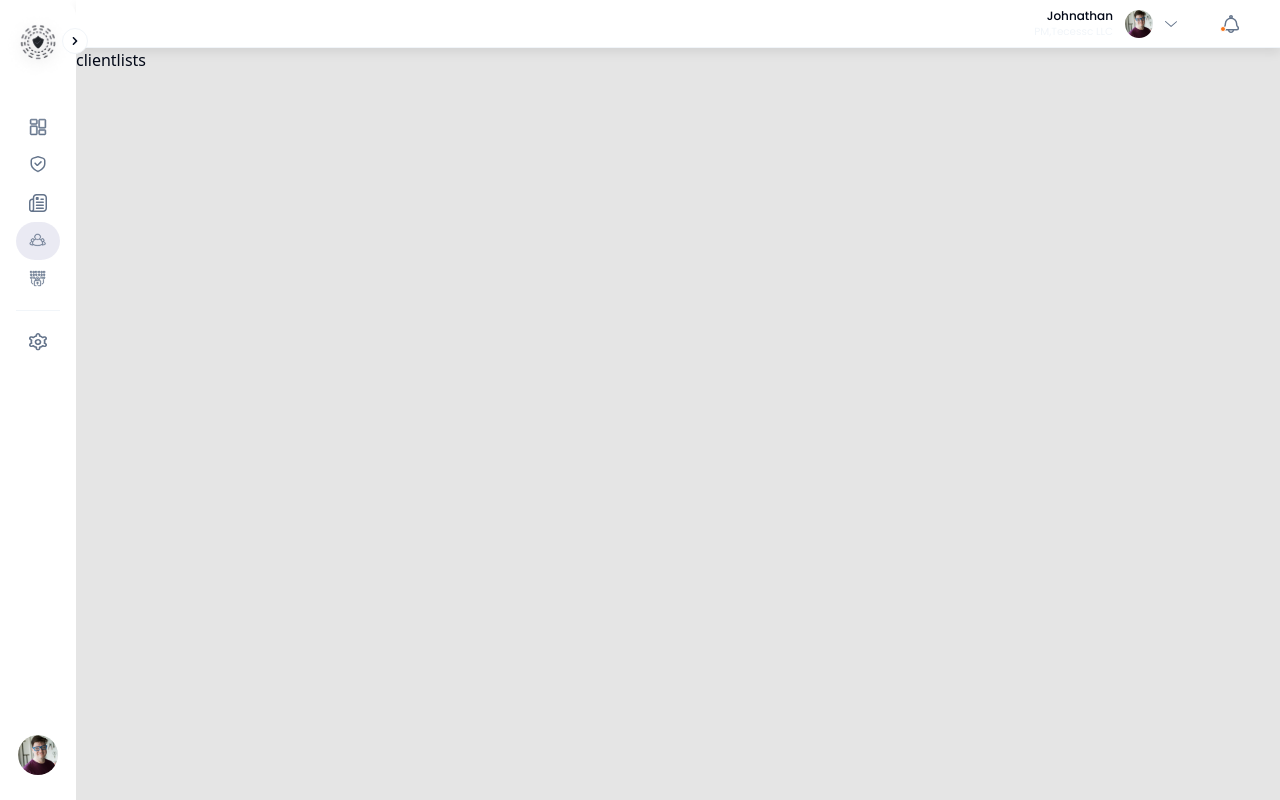
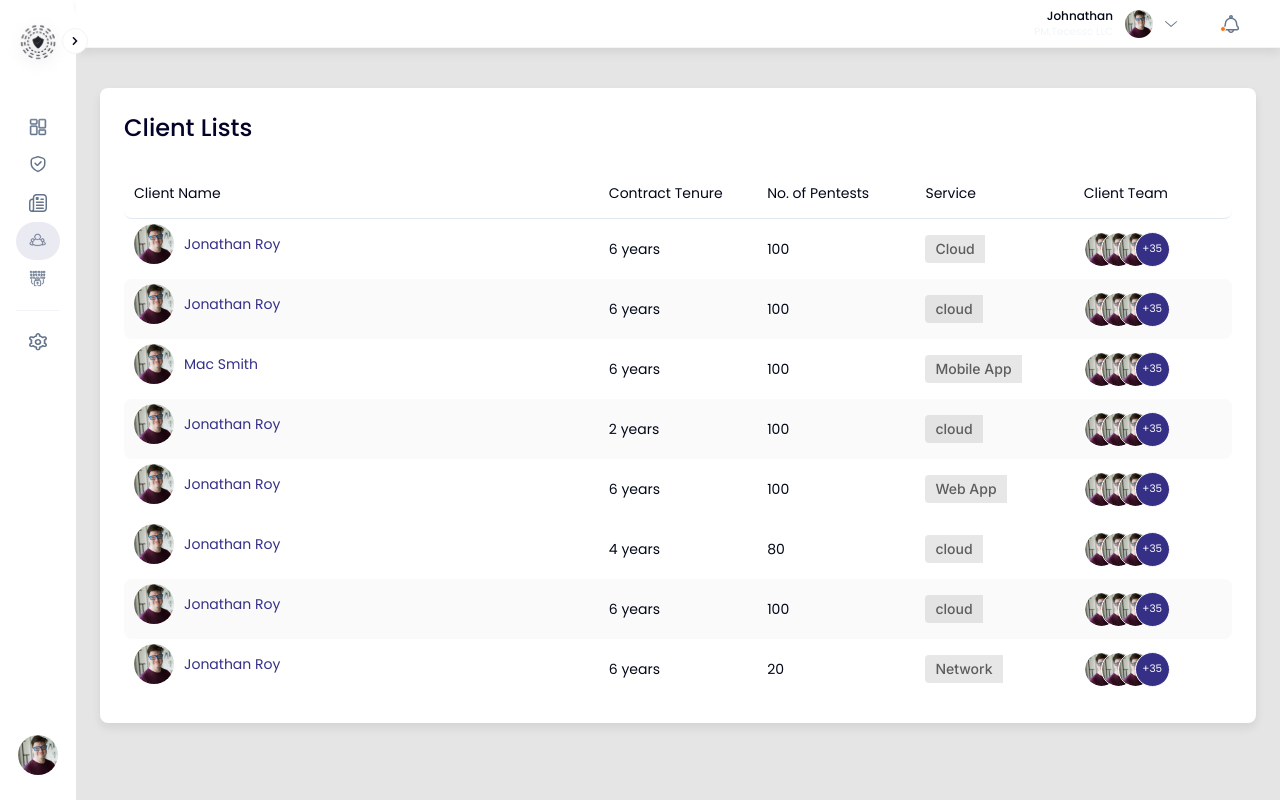
Before and after one commit to tariq-csit/frontend-staging, a React (Vite) app: page /dashboard/client-lists in a window 1280 px wide. Built offline with nearby package versions, Linux system fonts and the light colour scheme.

Commit message:
Clients list page UI

```diff
--- a/src/components/activePentests/ActivePentests.tsx
+++ b/src/components/activePentests/ActivePentests.tsx
@@ -9,7 +9,7 @@ import scheduled from '/Shecduled.svg'
 
 function ActivePentests() {
   return (
-    <div className='bg-secondary/50 flex py-component flex-col gap-component flex-component self-stretch'>
+    <div className='flex flex-col gap-component flex-component self-stretch'>
 
       <div className='grid grid-cols-1 sm:grid-cols-3 py-0 pr-10 pl-9 w-full gap-3 sm:gap-component self-stretch'>
         <Bugs icon={clients} num={200} text='Clients'/>
--- a/src/components/clientLists/ClientLists.tsx
+++ b/src/components/clientLists/ClientLists.tsx
@@ -1,9 +1,11 @@
-import React from 'react'
-
+import List from "./List"
 function ClientLists() {
   return (
-    <div>
-      clientlists
+    <div className="flex px-6 flex-col items-start gap-component self-stretch">
+      <div className="flex p-component flex-col items-start gap-component self-stretch rounded-activity bg-white shadow-component">
+        <h3 className="self-stretch text-[#030229] font-poppins text-2xl font-medium">Client Lists</h3>
+        <List/>
+      </div>
     </div>
   )
 }
--- /dev/null
+++ b/src/components/clientLists/List.tsx
@@ -0,0 +1,129 @@
+function List() {
+  const listHeader = [
+    "Contract Tenure",
+    "No. of Pentests",
+    "Service",
+    "Client Team",
+  ];
+  const listData = [
+    {
+      clientName: "Jonathan Roy",
+      tenure: "6 years",
+      pentestsNo: 100,
+      service: "Cloud",
+      team: 35,
+      grayBg: false
+    },
+    {
+      clientName: "Jonathan Roy",
+      tenure: "6 years",
+      pentestsNo: 100,
+      service: "cloud",
+      team: 35,
+      grayBg: true
+    },
+    {
+      clientName: "Mac Smith",
+      tenure: "6 years",
+      pentestsNo: 100,
+      service: "Mobile App",
+      team: 35,
+      grayBg: false
+    },
+    {
+      clientName: "Jonathan Roy",
+      tenure: "2 years",
+      pentestsNo: 100,
+      service: "cloud",
+      team: 35,
+      grayBg: true
+    },
+    {
+      clientName: "Jonathan Roy",
+      tenure: "6 years",
+      pentestsNo: 100,
+      service: "Web App",
+      team: 35,
+      grayBg: false
+    },
+    {
+      clientName: "Jonathan Roy",
+      tenure: "4 years",
+      pentestsNo: 80,
+      service: "cloud",
+      team: 35,
+      grayBg: false
+    },
+    {
+      clientName: "Jonathan Roy",
+      tenure: "6 years",
+      pentestsNo: 100,
+      service: "cloud",
+      team: 35,
+      grayBg: true
+    },
+    {
+      clientName: "Jonathan Roy",
+      tenure: "6 years",
+      pentestsNo: 20,
+      service: "Network",
+      team: 35,
+      grayBg: false
+    },
+  ];
+  return (
+    <div className="flex flex-col self-stretch">
+      <div className="grid grid-cols-7 rounded-activity border-b">
+        <div className="flex h-tableVarients col-span-3 p-listItem items-center gap-listItem self-stretch flex-component">
+          <p className="flex-component font-poppins text-sm">Client Name</p>
+        </div>
+        {listHeader.map((title, i) => {
+          return (
+            <div
+              key={i}
+              className="flex h-tableVarients w-tableVarients p-listItem items-center gap-listItem self-stretch flex-component"
+            >
+              <p className="flex-component font-poppins text-sm">{title}</p>
+            </div>
+          );
+        })}
+      </div>
+      {
+        listData.map((item, i)=>{
+          return(
+            <div className={`grid grid-cols-7 rounded-activity ${item.grayBg && 'bg-[#FAFAFB]'}`}>
+              <div
+              key={i}
+              className="flex h-tableVarients col-span-3 w-tableVarients p-listItem items-center gap-listItem self-stretch flex-component"
+            >
+              <img className="w-10 h-10" src="/Ellipse 6.svg" />
+              <p className="flex-component text-primary-900 font-poppins text-sm">{item.clientName}</p>
+            </div>
+            <div className="flex h-[3.75rem] p-listItem items-center gap-listItem self-stretch">
+            <p className="flex-component font-poppins text-sm">{item.tenure}</p>
+            </div>
+            <div className="flex h-[3.75rem] p-listItem items-center gap-listItem self-stretch">
+            <p className="flex-component font-poppins text-sm">{item.pentestsNo}</p>
+            </div>
+            <div className="flex h-[3.75rem] p-listItem items-center gap-listItem self-stretch">
+              <div className="flex py-1 px-listItem justify-center items-center gap-listItem rounded-s bg-[#5D5D5D26]/15">
+                <p className="text-[#5D5D5D] font-inter text-sm font-medium">{item.service}</p>
+              </div>
+            </div>
+            <div className="flex h-[3.75rem] p-listItem items-center gap-listItem self-stretch">
+                  <img className="w-team h-team rounded-full border border-white" src={'/Ellipse 6.svg'} />
+                  <img className="w-team -ml-7 h-team rounded-full border border-white" src={'/Ellipse 6.svg'} />
+                  <img className="w-team -ml-7 h-team rounded-full border border-white" src={'/Ellipse 6.svg'} />
+                  <div className={`flex justify-center items-center w-team -ml-7 h-team rounded-full bg-primary-900 border border-white`}>
+                    <p className="text-2xs font-poppins font-normal text-white">{`+${item.team}`}</p>
+                  </div>
+            </div>
+            </div>
+          )
+        })
+      }
+    </div>
+  );
+}
+
+export default List;
--- a/src/components/layout/Layout.tsx
+++ b/src/components/layout/Layout.tsx
@@ -1,4 +1,3 @@
-import React from 'react'
 import Sidebar from '../sidebar/Sidebar'
 import Navbar from '../navbar/Navbar'
 import { Outlet } from 'react-router-dom'
@@ -7,7 +6,7 @@ function Layout() {
   return (
     <div className='flex'>
       <Sidebar/>
-      <div className='w-full bg-[#E5E5E5]'>
+      <div className='w-full flex flex-col gap-10 bg-[#E5E5E5]'>
         <Navbar/>
         <Outlet/>
       </div>
--- a/src/components/pentests/Pentests.tsx
+++ b/src/components/pentests/Pentests.tsx
@@ -14,7 +14,7 @@ import {
 function Pentests() {
   return (
 
-    <div className=' px-component py-10 w-full  flex-col justify-start items-start gap-6 inline-flex'>
+    <div className=' px-component  w-full  flex-col justify-start items-start gap-6 inline-flex'>
         <div className='flex flex-col gap-3 self-stretch rounded-2 rounded-activity bg-white  shadow-component'>
 
       <div className='flex  p-3 self-stretch justify-between items-center'>
--- a/src/components/vulenerabilityReports/VulnerabilityReports.tsx
+++ b/src/components/vulenerabilityReports/VulnerabilityReports.tsx
@@ -12,7 +12,7 @@ import GridFormat from "./GridFormat";
 function VulnerabilityReports() {
   const [listFormat, setlistFormat] = useState(true);
   return (
-    <div className="flex px-10 flex-col items-start gap-component mt-10 self-stretch">
+    <div className="flex px-10 flex-col items-start gap-component self-stretch">
       <div className="flex p-component flex-col items-start gap-component self-stretch rounded-[0.5rem] bg-white shadow-component">
         <div className="flex center gap-2">
           <p className="text-[#353086] font-poppins text-sm capitalize font-medium">
```
